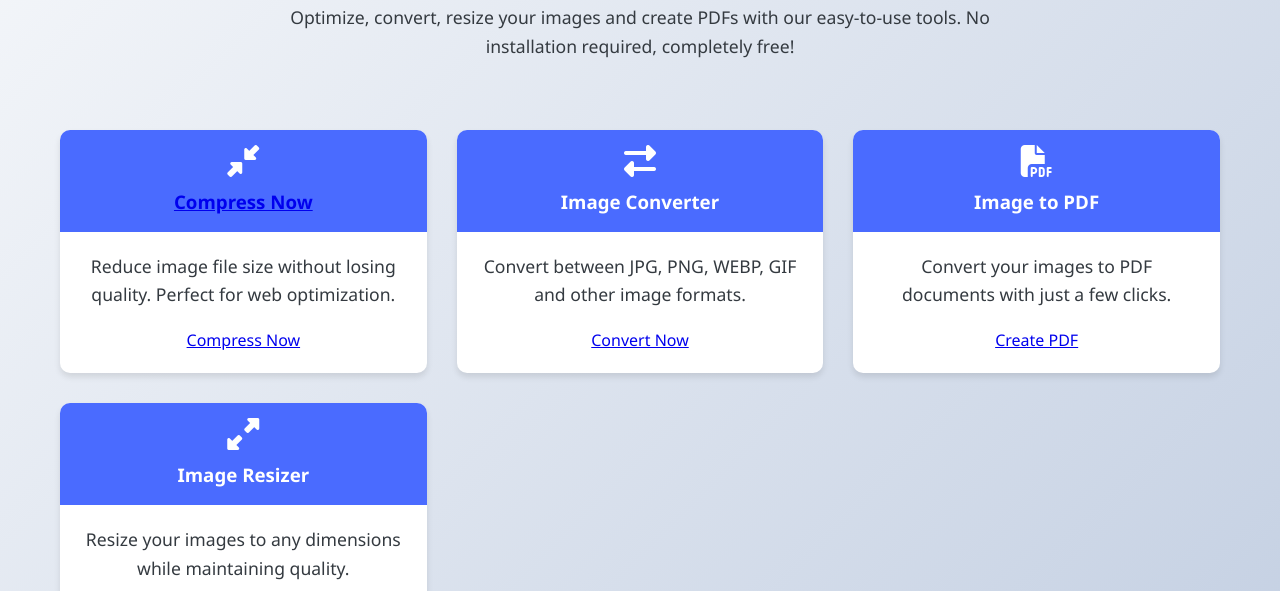
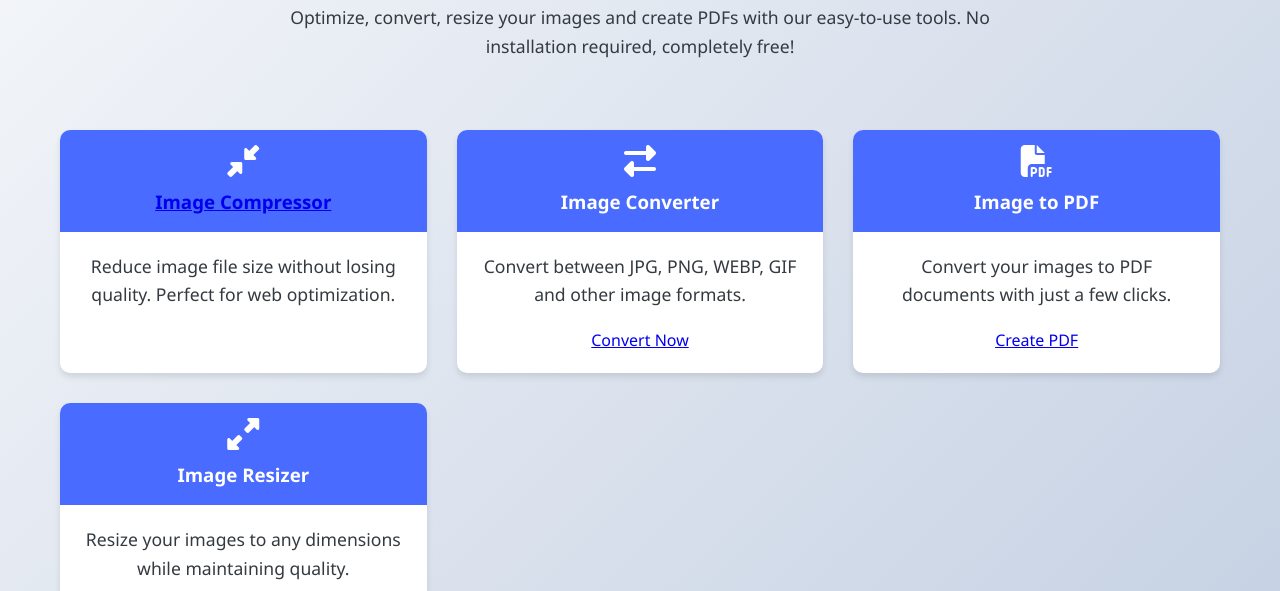
Before and after one commit to onlinetools-1/Tool, a plain HTML site: page index.html in a window 1280 px wide. Shown: the part 209-800 px from the top of the page. Drawn offline with Linux system fonts and the light colour scheme.

Commit message:
Update index.html

```diff
--- a/index.html
+++ b/index.html
@@ -406,11 +406,11 @@ Sajid Very Im, [18-05-2025 21:13]
              <div class="tool-card">
            <div class="tool-header">
          <i class="fas fa-compress-alt"></i>
-        <h3><a href="/Tool/image-compressor.html">Compress Now</a></h3>
+        <h3><a href="/Tool/image-compressor.html">Image Compressor</a></h3>
            </div>
                  <div class="tool-body">
                         <p>Reduce image file size without losing quality. Perfect for web optimization.</p>
-                        <a href="#" class="btn" data-tool="compressor">Compress Now</a>
+                        <a href="#" class="btn" data-tool="compressor"></a>
                     </div>
                 </div>
                 <div class="tool-card">
```
